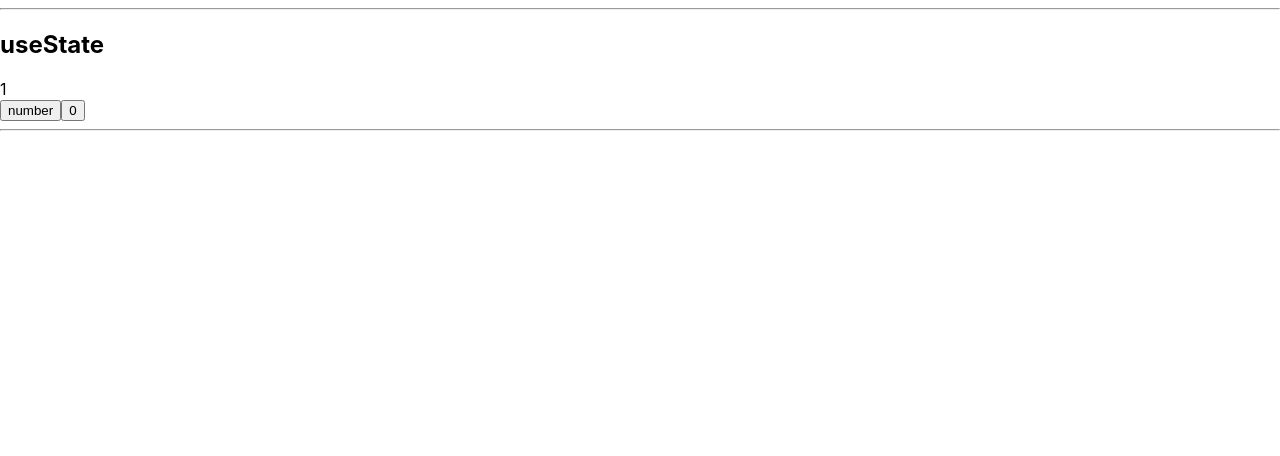
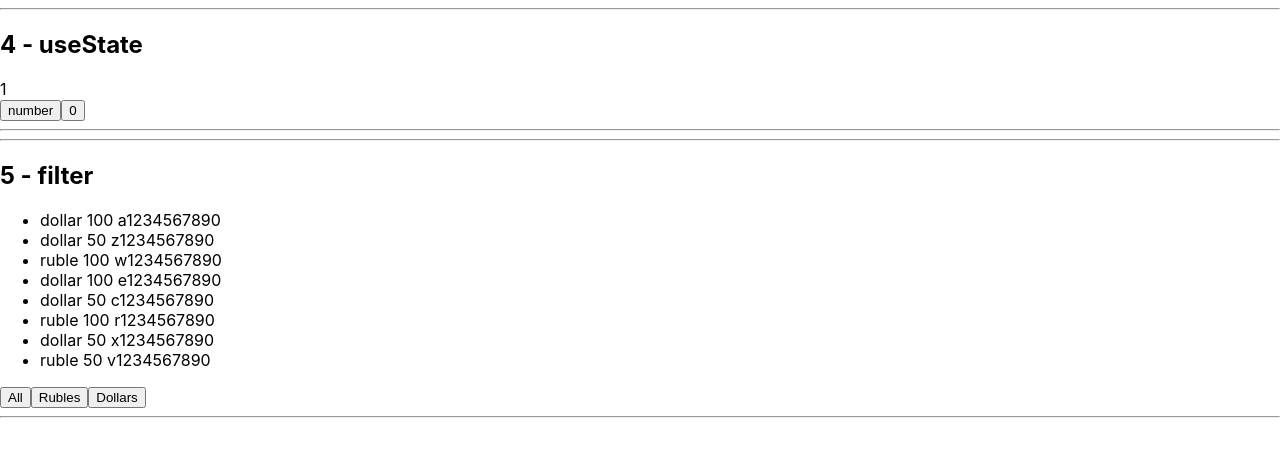
Before and after one commit to AV-html/microtasks, a React (Create React App) app: page / in a window 1280 px wide. Shown: the top 456 px of the page. Built offline with nearby package versions, Linux system fonts and the light colour scheme.

Commit message:
5 - filter + useState

```diff
--- a/src/4-use-state/App4.tsx
+++ b/src/4-use-state/App4.tsx
@@ -22,7 +22,7 @@ export const App4 = () => {
     return (
         <div>
             <hr/>
-            <h2>useState</h2>
+            <h2>4 - useState</h2>
 
             <div>{count}</div>
 
--- /dev/null
+++ b/src/5-filter/App5.tsx
@@ -0,0 +1,72 @@
+import React, {useState} from 'react';
+
+export const App5 = () => {
+
+    type FilterType = "all" | "dollar" | "ruble"
+
+    const [money, setMoney] = useState([
+        {banknote: 'dollar', nominal: 100, number: ' a1234567890'},
+        {banknote: 'dollar', nominal: 50, number: ' z1234567890'},
+        {banknote: 'ruble', nominal: 100, number: ' w1234567890'},
+        {banknote: 'dollar', nominal: 100, number: ' e1234567890'},
+        {banknote: 'dollar', nominal: 50, number: ' c1234567890'},
+        {banknote: 'ruble', nominal: 100, number: ' r1234567890'},
+        {banknote: 'dollar', nominal: 50, number: ' x1234567890'},
+        {banknote: 'ruble', nominal: 50, number: ' v1234567890'},
+    ]);
+
+    const [filter, setFilter] = useState<FilterType>('all')
+
+    let currentMoney = money;
+    if (filter === 'ruble') {
+        currentMoney = money.filter((money) => {
+            return money.banknote === 'ruble';
+        });
+    }
+    if (filter === 'dollar') {
+        currentMoney = money.filter((money) => {
+            return money.banknote === 'dollar';
+        });
+    }
+
+    const onClickFilterHandler = (buttonName: FilterType) => {
+        setFilter(buttonName); // После вызова этой функции компонента перерисовывается
+    }
+
+
+    return (
+        <div>
+            <hr/>
+            <h2>5 - filter</h2>
+
+            <ul>
+                {currentMoney.map((objFromMoneyArr, index) => {
+                    return (
+                        <li key={index}>
+                            <span> {objFromMoneyArr.banknote}</span>
+                            <span> {objFromMoneyArr.nominal}</span>
+                            <span> {objFromMoneyArr.number}</span>
+                        </li>
+                    )
+                })}
+            </ul>
+
+            <div>
+                <button onClick={(event) => {
+                    onClickFilterHandler("all")
+                }} type={"button"}>All
+                </button>
+                <button onClick={(event) => {
+                    onClickFilterHandler("ruble")
+                }} type={"button"}>Rubles
+                </button>
+                <button onClick={(event) => {
+                    onClickFilterHandler("dollar")
+                }} type={"button"}>Dollars
+                </button>
+            </div>
+
+            <hr/>
+        </div>
+    );
+}
--- a/src/App.tsx
+++ b/src/App.tsx
@@ -1,6 +1,11 @@
 import React from 'react';
 import './App.css';
+
+import {App5} from "./5-filter/App5";
 import {App4} from "./4-use-state/App4";
+// import {App3} from "./3-button/App3";
+// import {App2} from "./2-map/App2";
+// import {App1} from "./1-nested-components/App1";
 
 
 function App() {
@@ -10,6 +15,7 @@ function App() {
             {/*<App2/>*/}
             {/*<App3/>*/}
             <App4/>
+            <App5/>
         </>
     );
 }
```
